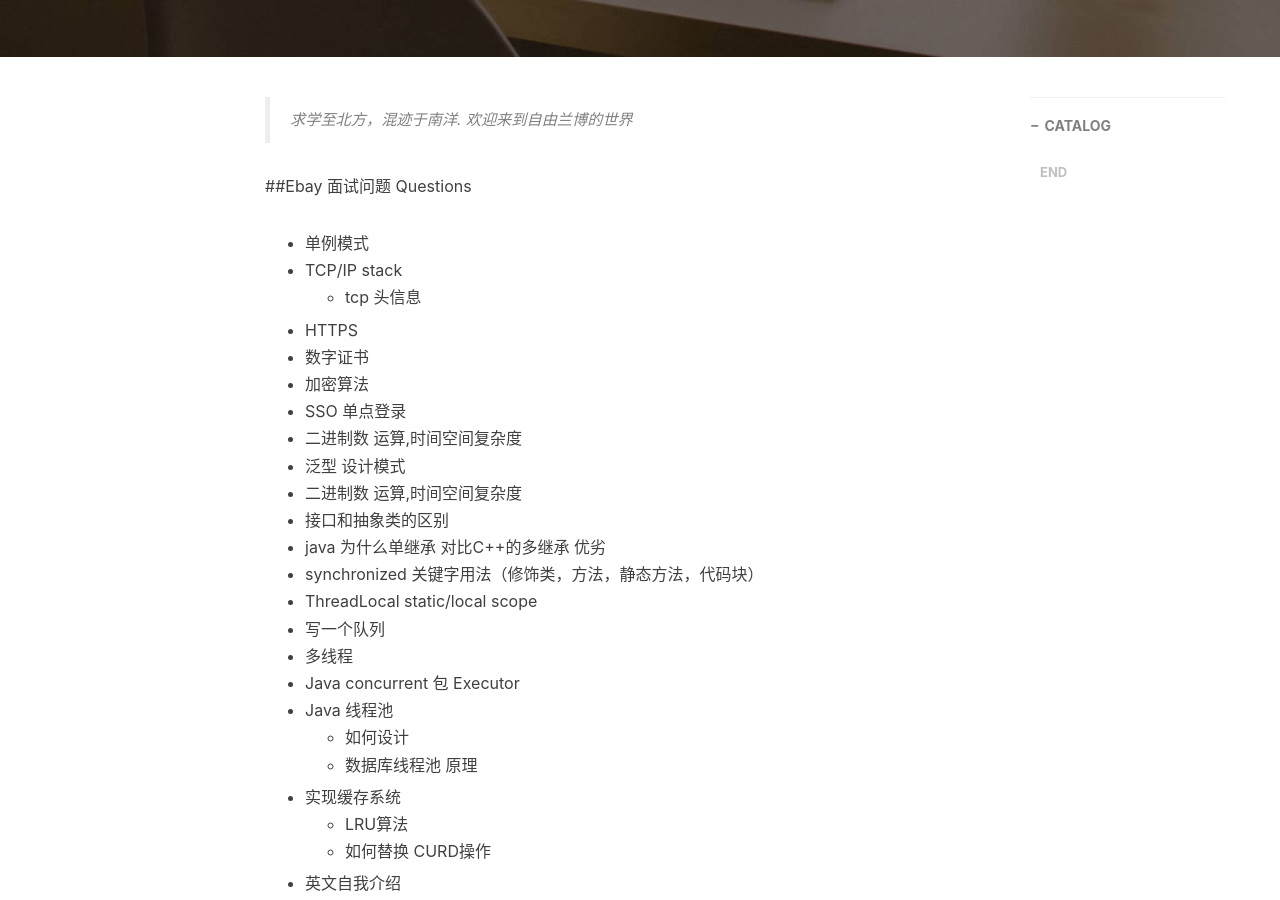
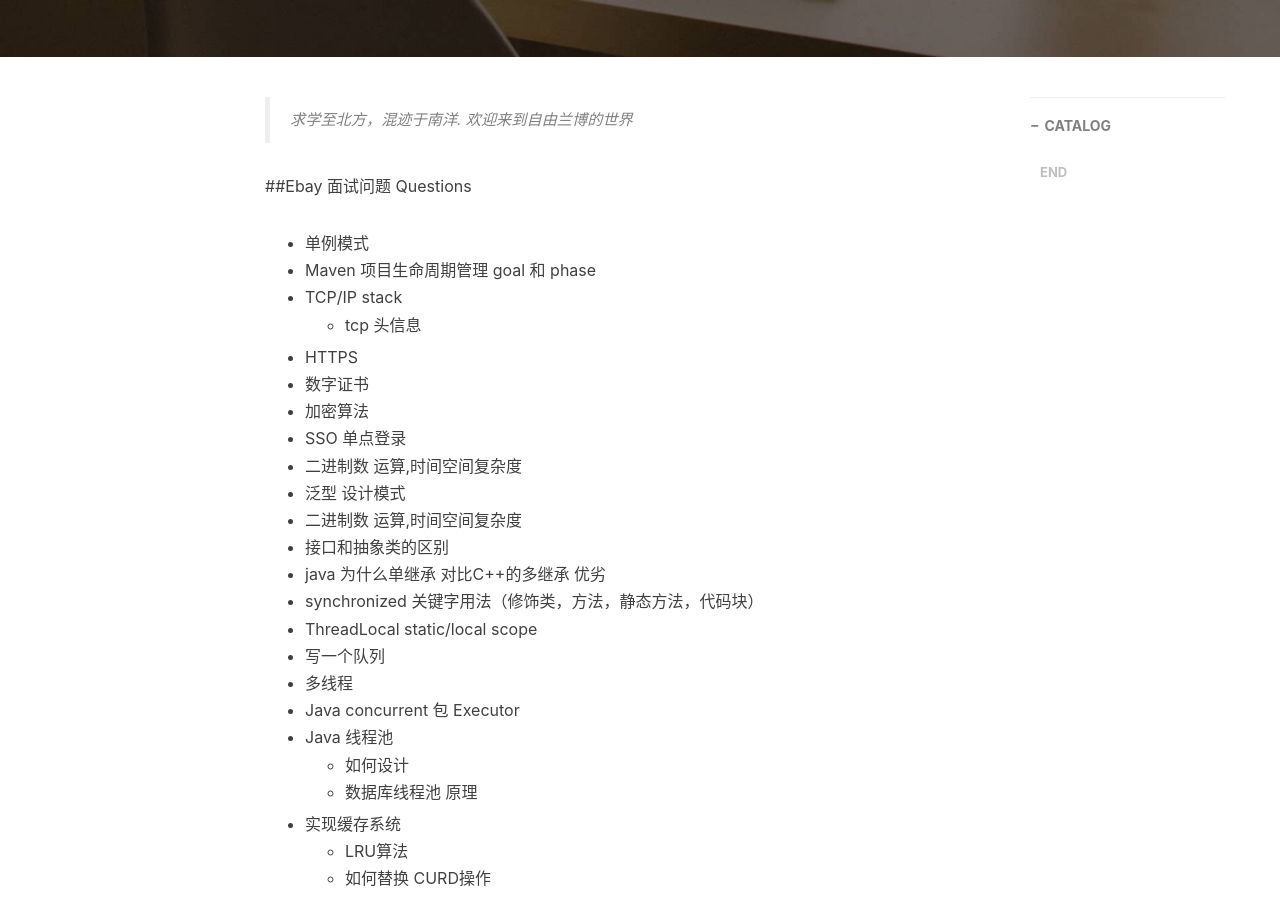
Before and after one commit to freerambo/freerambo.github.io, a Jekyll site: the page built from _posts/2017-10-30-Ebay-Interview-on-call.markdown, in a window 1280 px wide and 900 px high, scrolled down 526 px. Built offline with Jekyll 4.4.1, drawn with Linux system fonts in a browser that asks for light colours; nearby versions of some CDN libraries; comment, search, counter and statistics services are not loaded.

Commit message:
add new question for  maven project lifecircle mgnt

```diff
--- a/_posts/2017-10-30-Ebay-Interview-on-call.markdown
+++ b/_posts/2017-10-30-Ebay-Interview-on-call.markdown
@@ -19,6 +19,7 @@
 ##Ebay 面试问题 Questions
 
 * 单例模式
+* Maven 项目生命周期管理  goal 和 phase
 * TCP/IP stack
     * tcp 头信息
 * HTTPS
```
